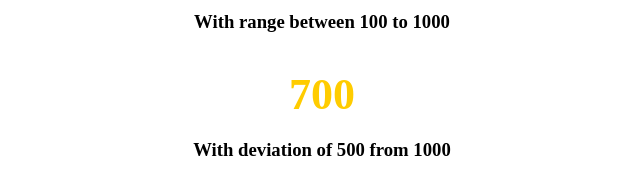
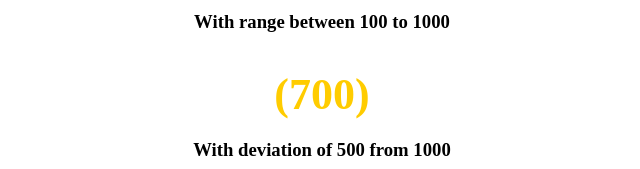
Before and after one commit to injulkarnilesh/ni-analytics-number, an Angular app: page / in a window 1280 px wide. Shown: the part 142-311 px from the top of the page, without its empty margins (318-958 px from the left). Built offline with nearby package versions, Linux system fonts and the light colour scheme.

Commit message:
Supporting display value

```diff
--- a/src/app/analytics-number/components/ni-analytics-number.component.html
+++ b/src/app/analytics-number/components/ni-analytics-number.component.html
@@ -1,6 +1,6 @@
 <div>
     <span [ngStyle]="{'color': color, 'font-size': fontSize, 'font-weight': fontWeight}"
            [ngClass]="{'blink-effect' : blink}">
-        {{value}}
+        {{displayValue != null ? displayValue : value}}
     </span>
 </div>
--- a/src/app/analytics-number/components/ni-analytics-number.component.ts
+++ b/src/app/analytics-number/components/ni-analytics-number.component.ts
@@ -13,7 +13,7 @@ export class NiAnalyticsNumberComponent implements OnInit, OnChanges {
     static FONT_UNITS_SUPPORTED: string[] = ['px', 'em', '%', 'pt' ];
 
     @Input() value: number;
-    @Input() displayValue: string;  // TODO USE
+    @Input() displayValue: string;
     @Input() fromValue: number;
     @Input() toValue: number;
     @Input() meanDeviation: number;
--- a/src/app/app.component.html
+++ b/src/app/app.component.html
@@ -2,7 +2,7 @@
   <h1>
     Welcome to {{ title }}!
   </h1>
-  <ni-analytics-number [value]="value" [displayValue]="200"
+  <ni-analytics-number [value]="value"
                         [fromValue]="100" [toValue]="1000"
                         [fontUnit]="'px'" [fromFontSize]="20" [toFontSize]="60"
                         [enableFontWeight]="true"
@@ -11,7 +11,7 @@
   <h3>With range between 100 to 1000</h3>
   <br>
 
-  <ni-analytics-number [value]="value" [displayValue]="200"
+  <ni-analytics-number [value]="value" [displayValue]="'(' + value + ')'"
                         [meanDeviation]="1000" [deviation]="500"
                         [fontUnit]="'px'" [fromFontSize]="20" [toFontSize]="60"
                         [enableFontWeight]="true"
```
